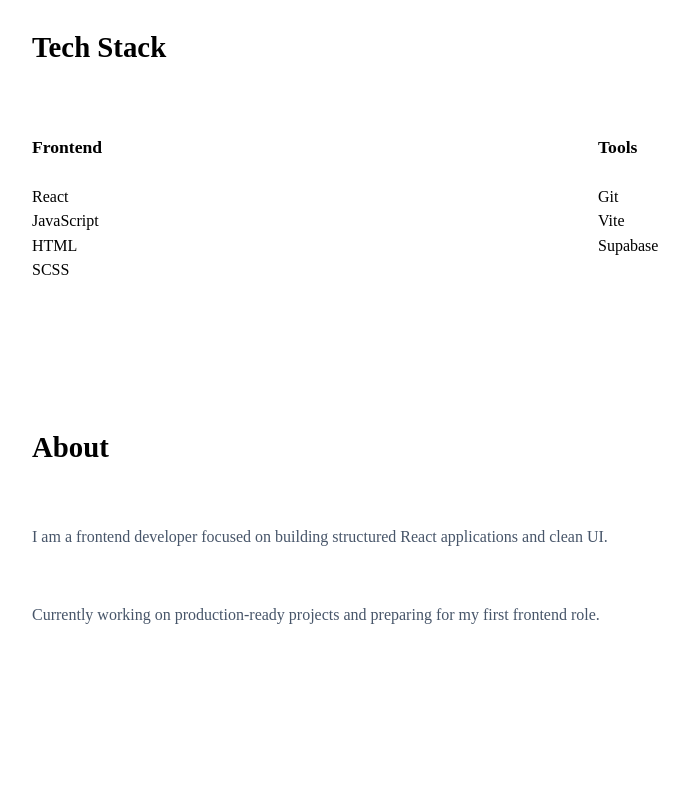
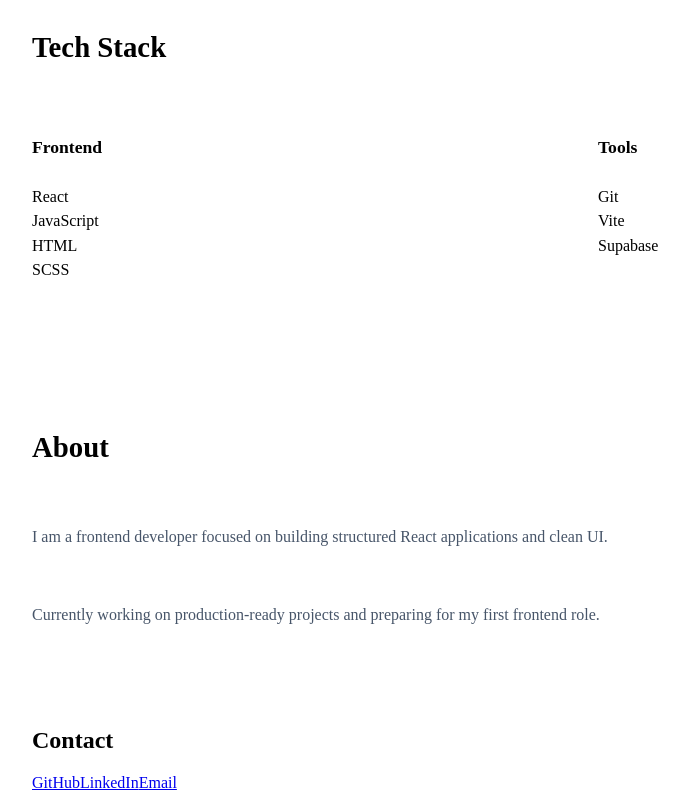
Before and after one commit to lukanogaj/portfolio, a React (Vite) app: page / in a window 1280 px wide. Shown: the part 1194-1994 px from the top of the page, without its empty margins (58-747 px from the left). Before the commit the page ends 1909 px from the top, so only its background shows below. Built offline with nearby package versions, Linux system fonts and the light colour scheme.

Commit message:
feat: add Contact section

```diff
--- a/src/App.jsx
+++ b/src/App.jsx
@@ -2,6 +2,7 @@ import Hero from "./sections/Hero/Hero";
 import Projects from "./sections/Projects/Projects";
 import TechStack from "./sections/TechStack/TechStack";
 import About from "./sections/About/About";
+import Contact from "./sections/Contact/Contact";
 
 const App = () => {
   return (
@@ -10,6 +11,7 @@ const App = () => {
       <Projects />
       <TechStack />
       <About />
+      <Contact />
     </>
   );
 };
--- /dev/null
+++ b/src/sections/Contact/Contact.jsx
@@ -0,0 +1,43 @@
+import styles from "./Contact.module.scss";
+import Container from "../../components/Container/Container";
+
+const Contact = () => {
+  return (
+    <section className={styles.contactSection}>
+      <Container>
+        <div className={styles.contactContent}>
+          <h2 className={styles.contactTitle}>Contact</h2>
+
+          <div className={styles.contactLinks}>
+            <a
+              href="https://github.com/lukanogaj"
+              target="_blank"
+              rel="noopener noreferrer"
+              className={styles.contactLink}
+            >
+              GitHub
+            </a>
+
+            <a
+              href="https://www.linkedin.com/"
+              target="_blank"
+              rel="noopener noreferrer"
+              className={styles.contactLink}
+            >
+              LinkedIn
+            </a>
+
+            <a
+              href="mailto:lukasz.nogajdev@gmail.com"
+              className={styles.contactLink}
+            >
+              Email
+            </a>
+          </div>
+        </div>
+      </Container>
+    </section>
+  );
+};
+
+export default Contact;
```
Also changed, not shown: src/sections/Contact/Contact.module.scss (added).
